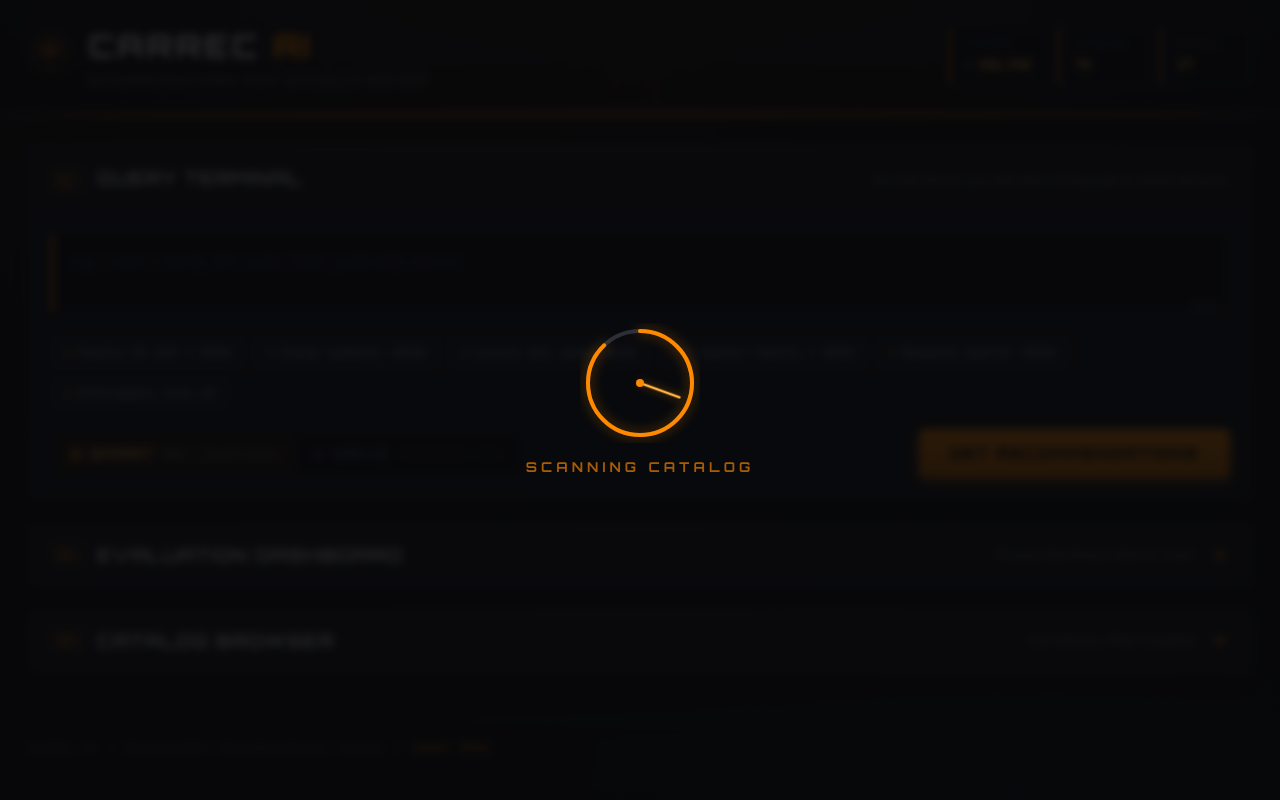
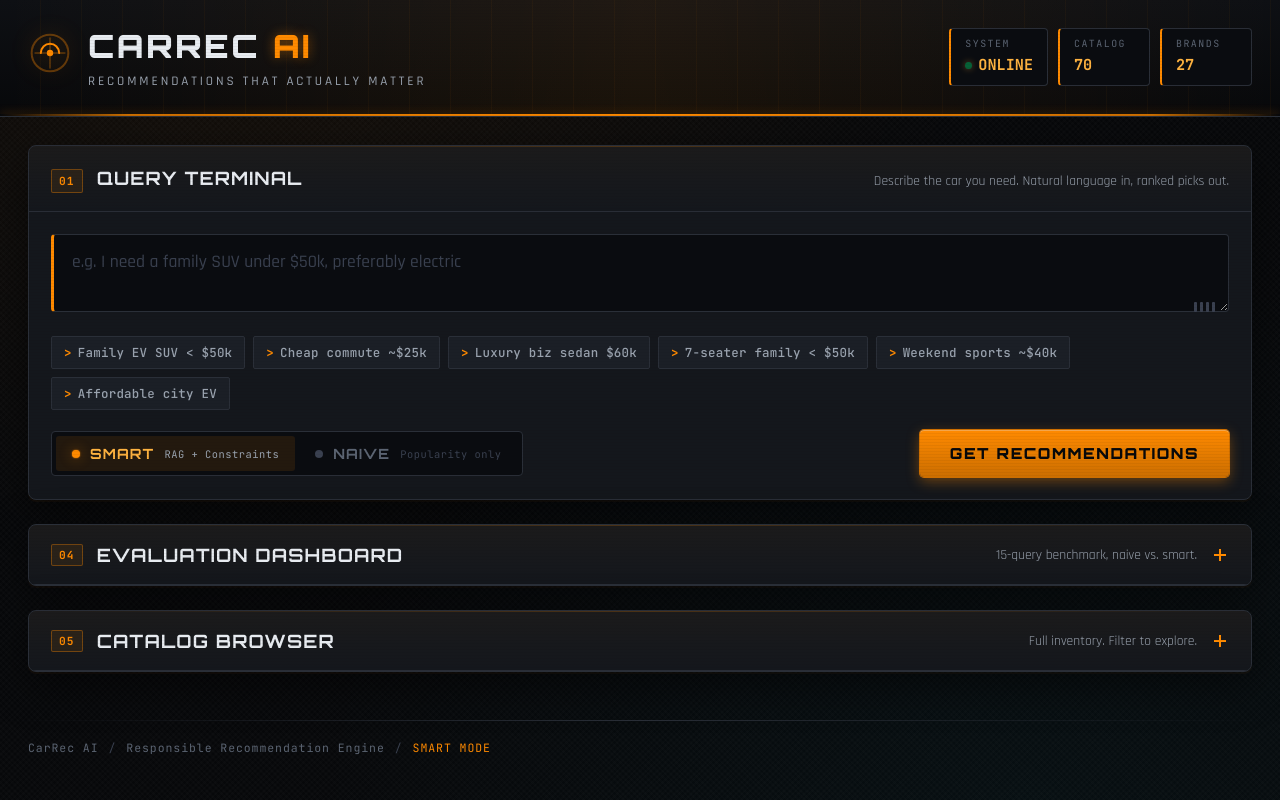
Before and after one commit to hanfuzhao/carrec-ai, a Flask app: page / in a window 1280 px wide. Run offline with Flask 3, Linux system fonts and the light colour scheme; some libraries are stand-ins or nearby versions.

Commit message:
Fix loading overlay never disappearing
The loading overlay used display:flex in CSS, which overrides the
HTML hidden attribute (class selectors beat attribute selectors in
specificity). So when JS set overlay.hidden = true, the overlay
stayed visible and blocked the whole UI forever.

Added a global [hidden] { display: none !important; } rule plus a
specific .loading-overlay[hidden] fallback. The overlay now actually
hides when the API call completes.

```diff
--- a/static/css/style.css
+++ b/static/css/style.css
@@ -50,6 +50,7 @@
 
 /* Reset */
 *, *::before, *::after { box-sizing: border-box; }
+[hidden] { display: none !important; }
 html, body { margin: 0; padding: 0; }
 body {
     font-family: var(--font-ui);
@@ -1181,6 +1182,9 @@ a { color: var(--amber-bright); }
     flex-direction: column;
     gap: 18px;
 }
+.loading-overlay[hidden] {
+    display: none;
+}
 .loading-rpm { display: flex; flex-direction: column; align-items: center; gap: 14px; }
 .rpm-track {
     fill: none;
```
